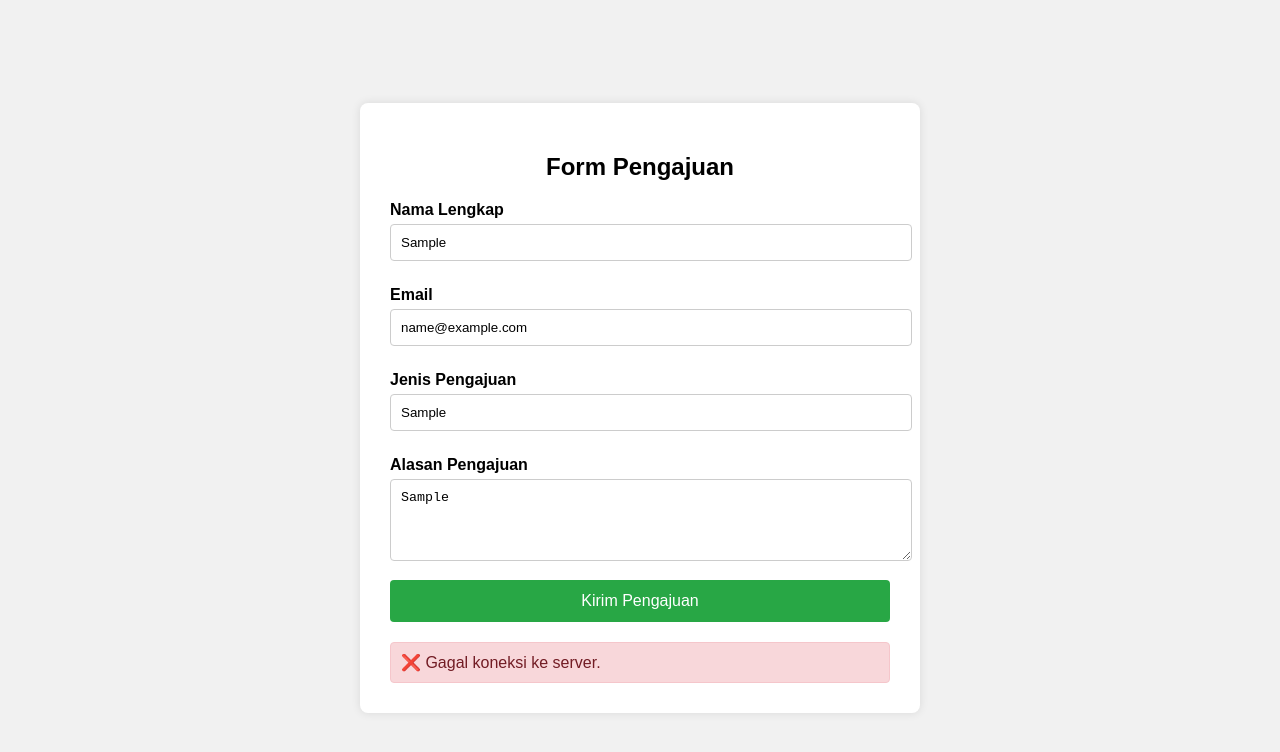
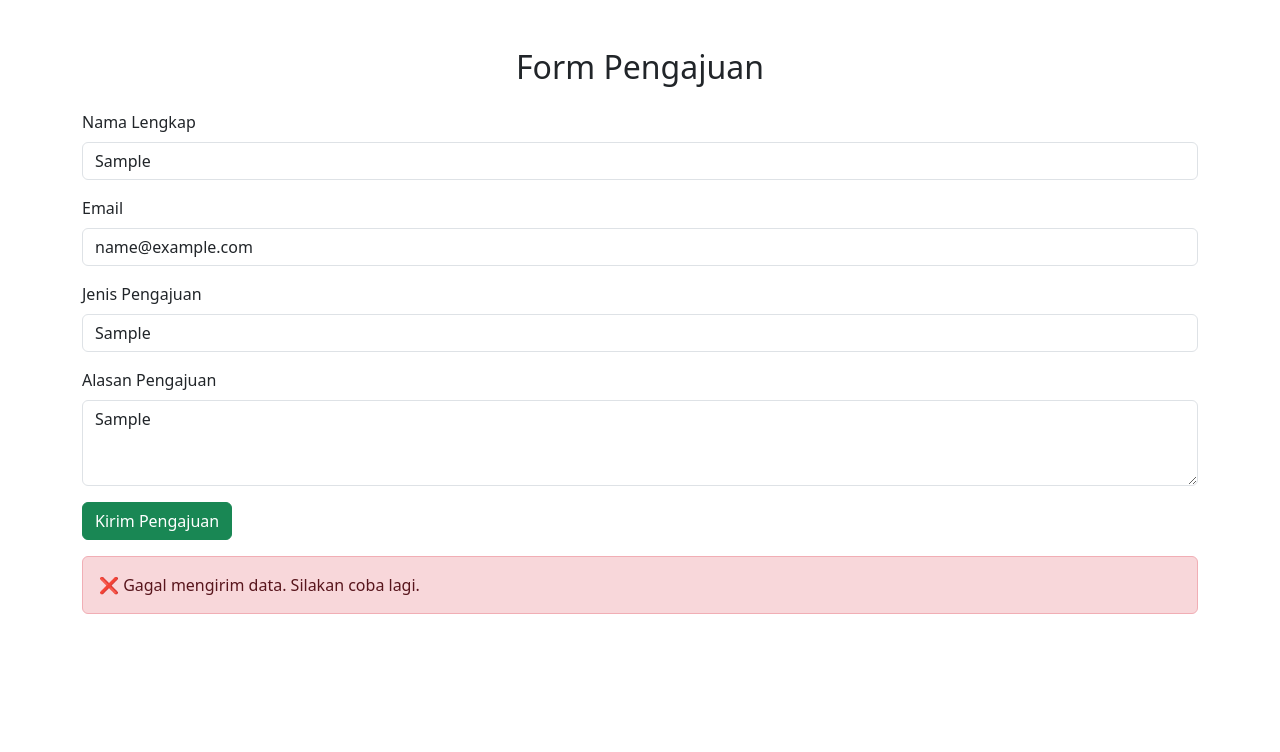
Before and after one commit to emisgrobogan/formku, a plain HTML site: page index.html in a window 1280 px wide. Both pictures are taken after typing "Sample", "name@example.com", "Sample", "Sample" into the empty fields and a click on the button "Kirim Pengajuan". Drawn offline with nearby package versions, Linux system fonts and the light colour scheme; no server answers.

Commit message:
index.html

```diff
--- a/index.html
+++ b/index.html
@@ -1,121 +1,70 @@
 <!DOCTYPE html>
 <html lang="id">
 <head>
-  <meta charset="UTF-8" />
-  <meta name="viewport" content="width=device-width, initial-scale=1" />
+  <meta charset="UTF-8">
+  <meta name="viewport" content="width=device-width, initial-scale=1">
   <title>Form Pengajuan</title>
-  <style>
-    body {
-      font-family: Arial, sans-serif;
-      background-color: #f1f1f1;
-      display: flex;
-      justify-content: center;
-      align-items: center;
-      height: 100vh;
-    }
-    .container {
-      background: white;
-      padding: 30px;
-      border-radius: 8px;
-      box-shadow: 0 0 10px rgba(0,0,0,0.1);
-      width: 100%;
-      max-width: 500px;
-    }
-    h2 {
-      text-align: center;
-      margin-bottom: 20px;
-    }
-    label {
-      font-weight: bold;
-      display: block;
-      margin-top: 10px;
-    }
-    input, textarea {
-      width: 100%;
-      padding: 10px;
-      margin-top: 5px;
-      margin-bottom: 15px;
-      border: 1px solid #ccc;
-      border-radius: 4px;
-    }
-    button {
-      background-color: #28a745;
-      color: white;
-      padding: 12px;
-      width: 100%;
-      border: none;
-      border-radius: 4px;
-      cursor: pointer;
-      font-size: 16px;
-    }
-    button:hover {
-      background-color: #218838;
-    }
-    .alert {
-      margin-top: 20px;
-      padding: 10px;
-      border-radius: 4px;
-    }
-    .success { background: #d4edda; color: #155724; border: 1px solid #c3e6cb; }
-    .error { background: #f8d7da; color: #721c24; border: 1px solid #f5c6cb; }
-  </style>
+  <link rel="stylesheet" href="https://cdn.jsdelivr.net/npm/bootstrap@5.3.3/dist/css/bootstrap.min.css">
 </head>
 <body>
-  <div class="container">
-    <h2>Form Pengajuan</h2>
-    <form id="pengajuanForm" onsubmit="submitForm(event)">
-      <label>Nama Lengkap</label>
-      <input type="text" id="nama" required />
-
-      <label>Email</label>
-      <input type="email" id="email" required />
-
-      <label>Jenis Pengajuan</label>
-      <input type="text" id="jenis" required />
-
-      <label>Alasan Pengajuan</label>
-      <textarea id="alasan" rows="4" required></textarea>
-
-      <button type="submit">Kirim Pengajuan</button>
+  <div class="container mt-5">
+    <h2 class="text-center">Form Pengajuan</h2>
+    <form id="pengajuanForm" class="mt-4">
+      <div class="mb-3">
+        <label for="nama" class="form-label">Nama Lengkap</label>
+        <input type="text" class="form-control" id="nama" name="nama" required>
+      </div>
+      <div class="mb-3">
+        <label for="email" class="form-label">Email</label>
+        <input type="email" class="form-control" id="email" name="email" required>
+      </div>
+      <div class="mb-3">
+        <label for="jenis" class="form-label">Jenis Pengajuan</label>
+        <input type="text" class="form-control" id="jenis" name="jenis" required>
+      </div>
+      <div class="mb-3">
+        <label for="alasan" class="form-label">Alasan Pengajuan</label>
+        <textarea class="form-control" id="alasan" name="alasan" rows="3" required></textarea>
+      </div>
+      <button type="submit" class="btn btn-success">Kirim Pengajuan</button>
     </form>
 
-    <div id="hasil"></div>
+    <div id="alertBox" class="alert mt-3 d-none" role="alert"></div>
   </div>
 
   <script>
-    async function submitForm(event) {
-      event.preventDefault();
-      const hasil = document.getElementById("hasil");
-      hasil.innerHTML = "";
+    const form = document.getElementById('pengajuanForm');
+    const alertBox = document.getElementById('alertBox');
 
-      const data = {
-        nama: document.getElementById("nama").value.trim(),
-        email: document.getElementById("email").value.trim(),
-        jenis: document.getElementById("jenis").value.trim(),
-        alasan: document.getElementById("alasan").value.trim()
-      };
+    form.addEventListener('submit', async function (e) {
+      e.preventDefault();
+
+      const formData = new FormData(form);
+      const data = Object.fromEntries(formData.entries());
 
       try {
         const response = await fetch("https://script.google.com/macros/s/AKfycbwDEiV83vLsSt2VGXTH3jT-YcwGvZElHzKxdA1EmHz7dJEbxshKW92QaC2AhIP4oHGvVA/exec", {
           method: "POST",
+          mode: "no-cors", // Supaya tidak error CORS dari GitHub Pages
           headers: {
-            "Content-Type": "application/json"
+            "Content-Type": "application/json",
           },
-          body: JSON.stringify(data)
+          body: JSON.stringify(data),
         });
 
-        const result = await response.json();
-        if (result.success) {
-          hasil.innerHTML = `<div class="alert success">✅ Pengajuan berhasil!<br>ID Pelacakan: <b>${result.tracking}</b></div>`;
-          document.getElementById("pengajuanForm").reset();
-        } else {
-          hasil.innerHTML = `<div class="alert error">❌ Gagal: ${result.error || "Coba lagi."}</div>`;
-        }
-      } catch (err) {
-        hasil.innerHTML = `<div class="alert error">❌ Gagal koneksi ke server.</div>`;
-        console.error(err);
+        // Tampilkan notifikasi sukses
+        alertBox.classList.remove('d-none', 'alert-danger');
+        alertBox.classList.add('alert-success');
+        alertBox.textContent = "✅ Data berhasil dikirim!";
+        form.reset();
+
+      } catch (error) {
+        // Tampilkan notifikasi gagal
+        alertBox.classList.remove('d-none', 'alert-success');
+        alertBox.classList.add('alert-danger');
+        alertBox.textContent = "❌ Gagal mengirim data. Silakan coba lagi.";
       }
-    }
+    });
   </script>
 </body>
 </html>
```
